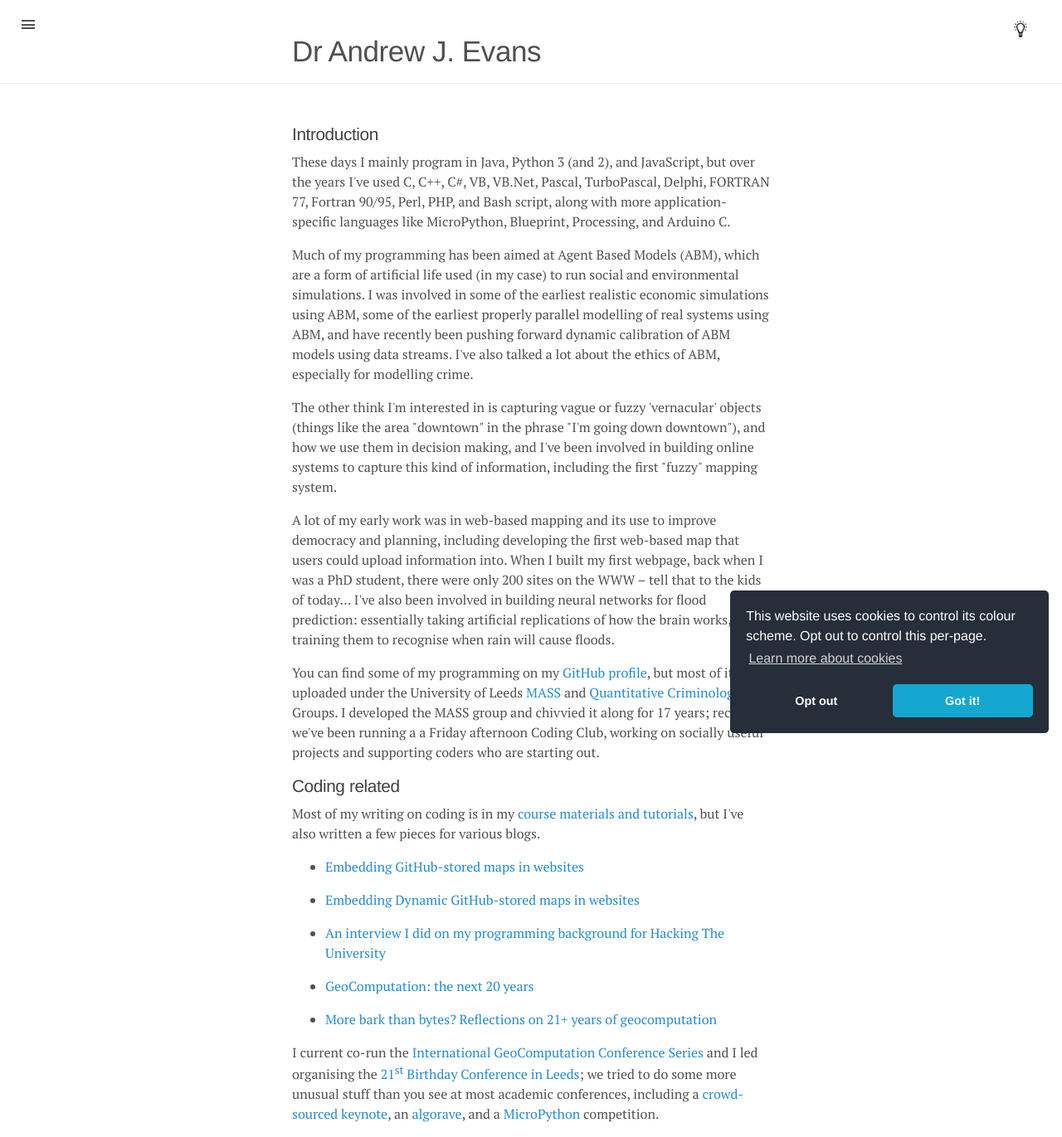
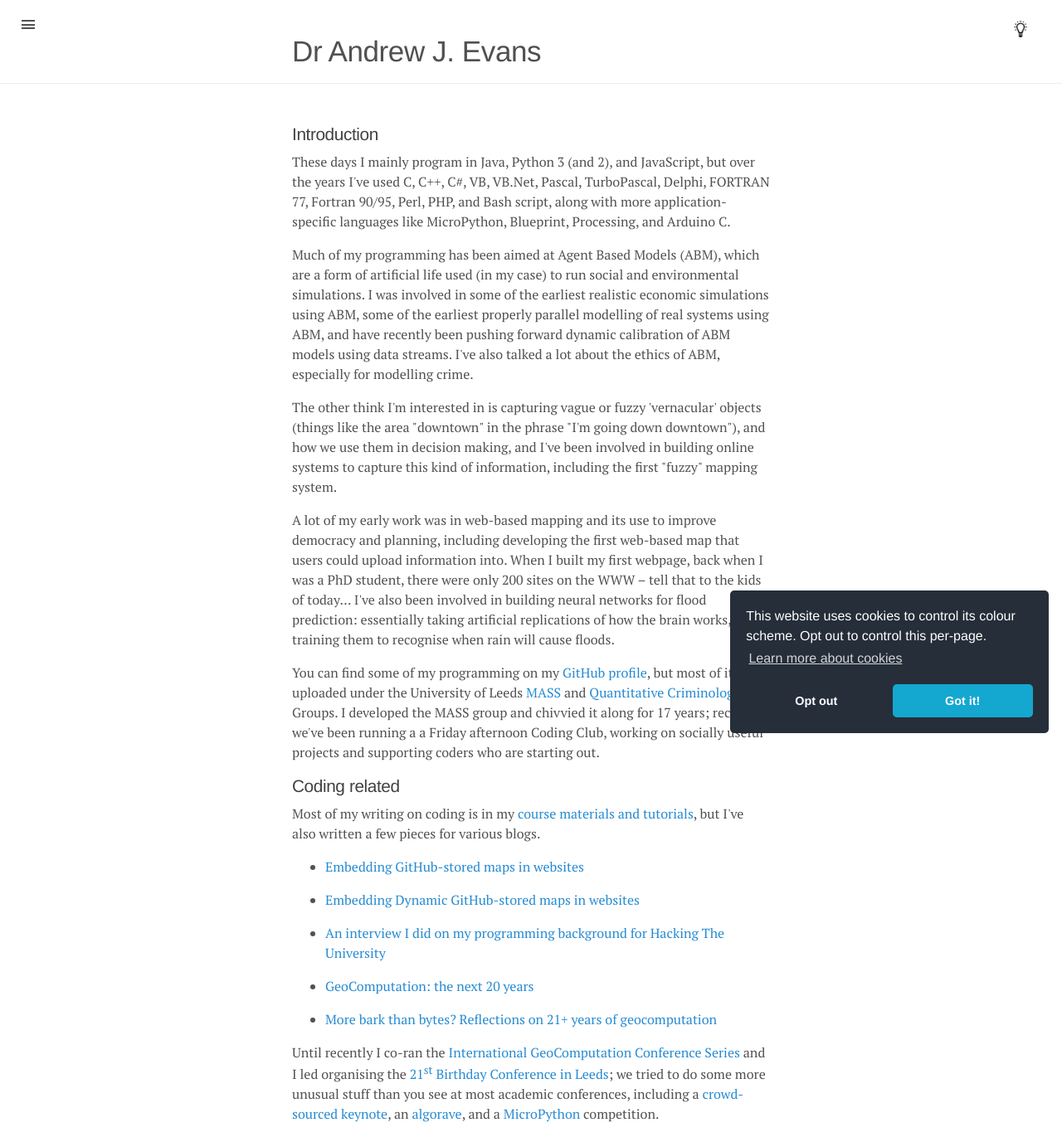
Before and after one commit to AJEvans/ajevans.github.io, a Jekyll site: the page built from coding/index.html, in a window 1280 px wide. Shown: the whole page at 83% size. Built offline with Jekyll 4.4.1, drawn with Linux system fonts in a browser that asks for light colours.

Commit message:
Geocomp updated

```diff
--- a/coding/index.html
+++ b/coding/index.html
@@ -46,7 +46,7 @@ Most of my writing on coding is in my <A href="../courses/index.html">course mat
 </UL>
 
 <P>
-I current co-run the <A href="http://www.geocomputation.org/">International GeoComputation Conference Series</A> and I led organising the
+Until recently I co-ran the <A href="http://www.geocomputation.org/">International GeoComputation Conference Series</A> and I led organising the
 <A href="http://www.geocomputation.org/2017/conference/conference.html">21<SUP>st</SUP> Birthday Conference in Leeds</A>; we tried to do some more
 unusual stuff than you see at most academic conferences, including a <A href="http://www.geocomputation.org/2017/conference/keynotes.html">crowd-sourced keynote</A>, an
 <A href="http://www.geocomputation.org/2017/conference/entertainments.html">algorave</A>, and a
--- a/positions/index.html
+++ b/positions/index.html
@@ -80,7 +80,7 @@ RMIT University Melbourne; University of South California; and Boston University
 <li>Sept 1995: International Glaciological Society British Branch meeting, University of Leeds.</li>
 </ul>
 <P>
-I also co-run the <A href="http://www.geocomputation.org/">International GeoComputation Conference Series</A>.
+Until recently, I co-ran the <A href="http://www.geocomputation.org/">International GeoComputation Conference Series</A>.
 </P>
 </DD>
 
```
